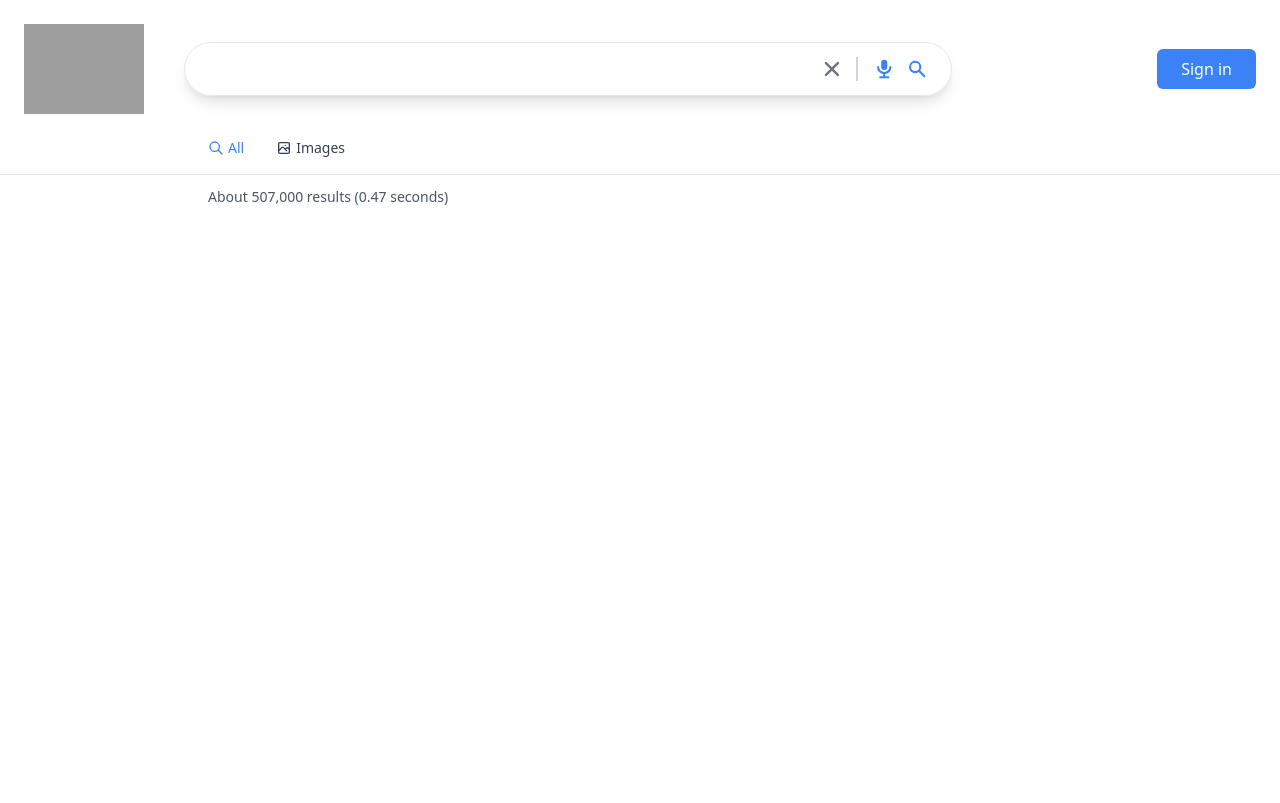
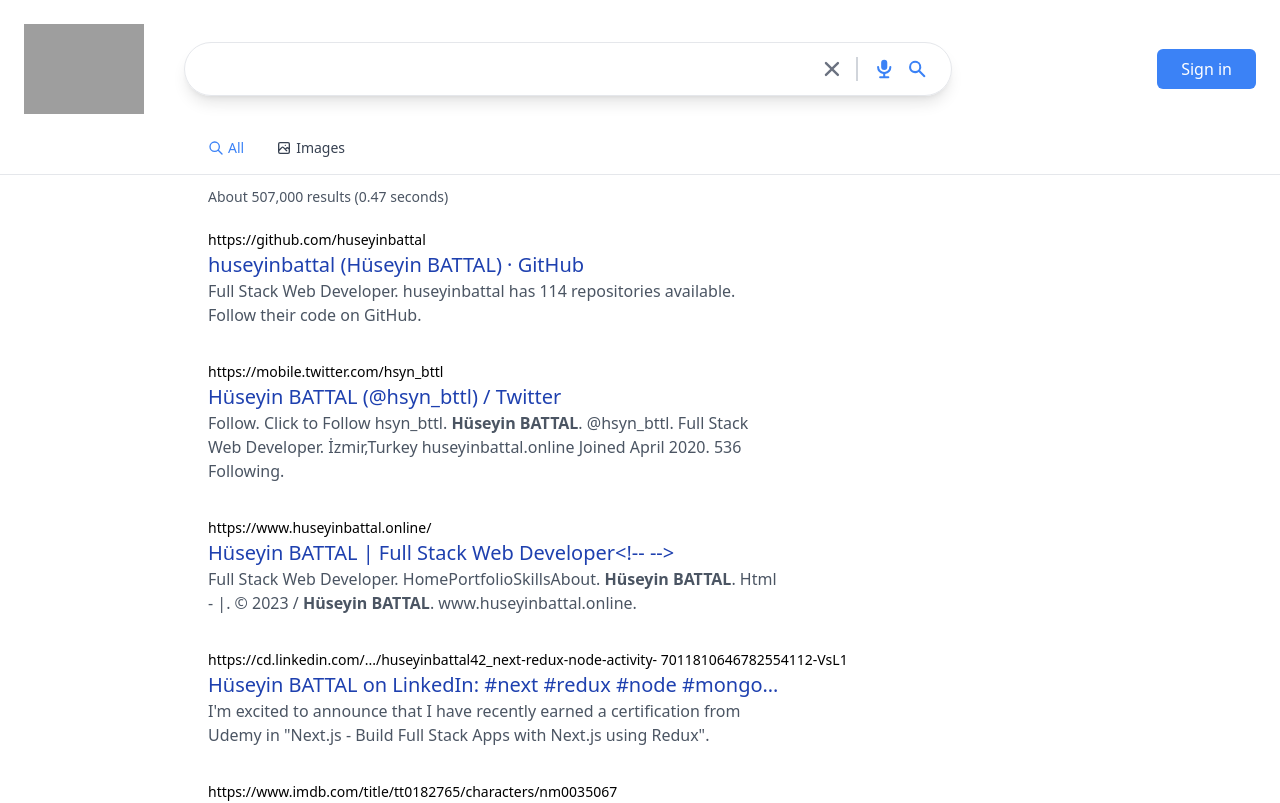
Before and after one commit to huseyinbattal/google-clone, a Next.js app: page /search in a window 1280 px wide. Shown: the top 803 px of the page. Built offline with nearby package versions, Linux system fonts and the light colour scheme; no server answers; grey boxes are pictures that could not be loaded.

Commit message:
complete the result section

```diff
--- a/components/SearchResults.js
+++ b/components/SearchResults.js
@@ -1,9 +1,28 @@
-import React from 'react'
+import React from "react";
+import Parser from "html-react-parser";
 
-export default function SearchResults({results}) {
+export default function SearchResults({ results }) {
   return (
-    <div className='w-full mx-auto px-3 sm:pl-[5%] md:pl-[14%] lg:pl-52'>
-      <p className='text-gray-600 text-sm mb-5 mt-3'>About {results.searchInformation.formattedTotalResults} results ({results.searchInformation.formattedSearchTime} seconds)</p>
+    <div className="w-full mx-auto px-3 sm:pl-[5%] md:pl-[14%] lg:pl-52">
+      <p className="text-gray-600 text-sm mb-5 mt-3">
+        About {results.searchInformation.formattedTotalResults} results (
+        {results.searchInformation.formattedSearchTime} seconds)
+      </p>
+      {results.items.map((result) => (
+        <div key={result.link} className="max-w-xl mb-8">
+          <div className="group">
+            <a className="text-sm truncate" href={result.link}>
+              {result.formattedUrl}
+            </a>
+            <a className="group-hover:underline decoration-blue-800" href={result.link}>
+              <h2 className="truncate text-xl font-medium text-blue-800 ">
+                {result.title}
+              </h2>
+            </a>
+          </div>
+          <p className="text-gray-600">{Parser(result.htmlSnippet)}</p>
+        </div>
+      ))}
     </div>
-  )
+  );
 }
--- a/package.json
+++ b/package.json
@@ -13,6 +13,7 @@
     "@next/font": "13.1.1",
     "eslint": "8.31.0",
     "eslint-config-next": "13.1.1",
+    "html-react-parser": "^3.0.7",
     "next": "13.1.1",
     "next-auth": "^4.18.7",
     "react": "18.2.0",
```
Also changed, not shown: 1 other file (tests, documents, lock files or other folders).
